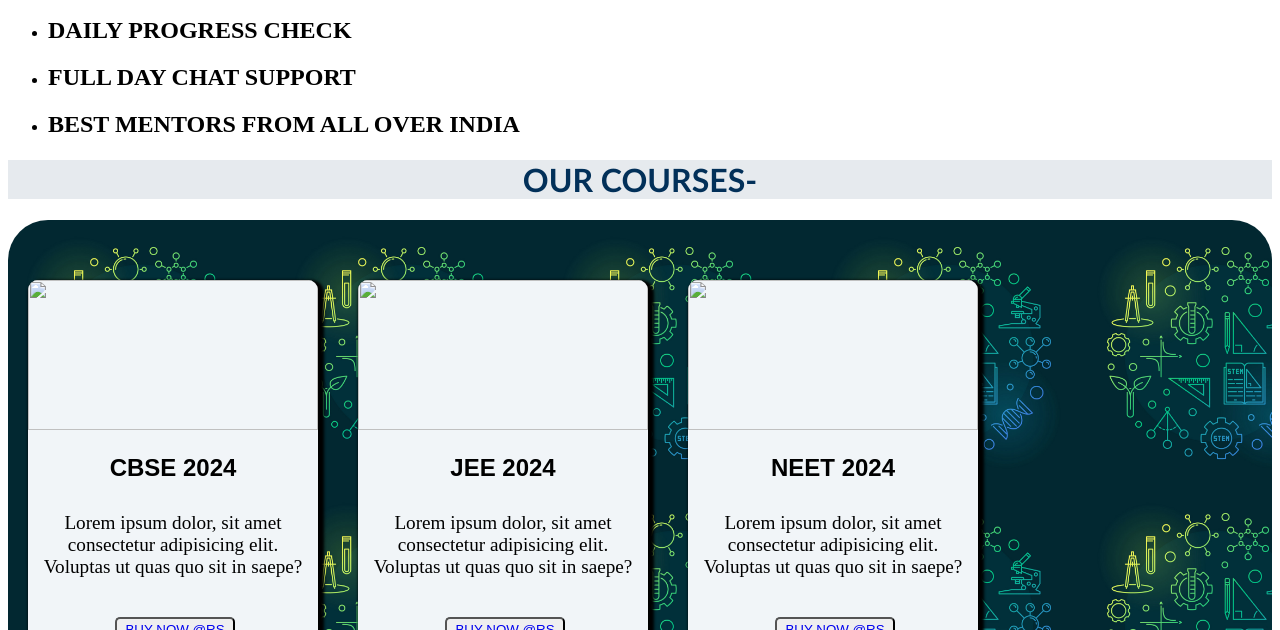
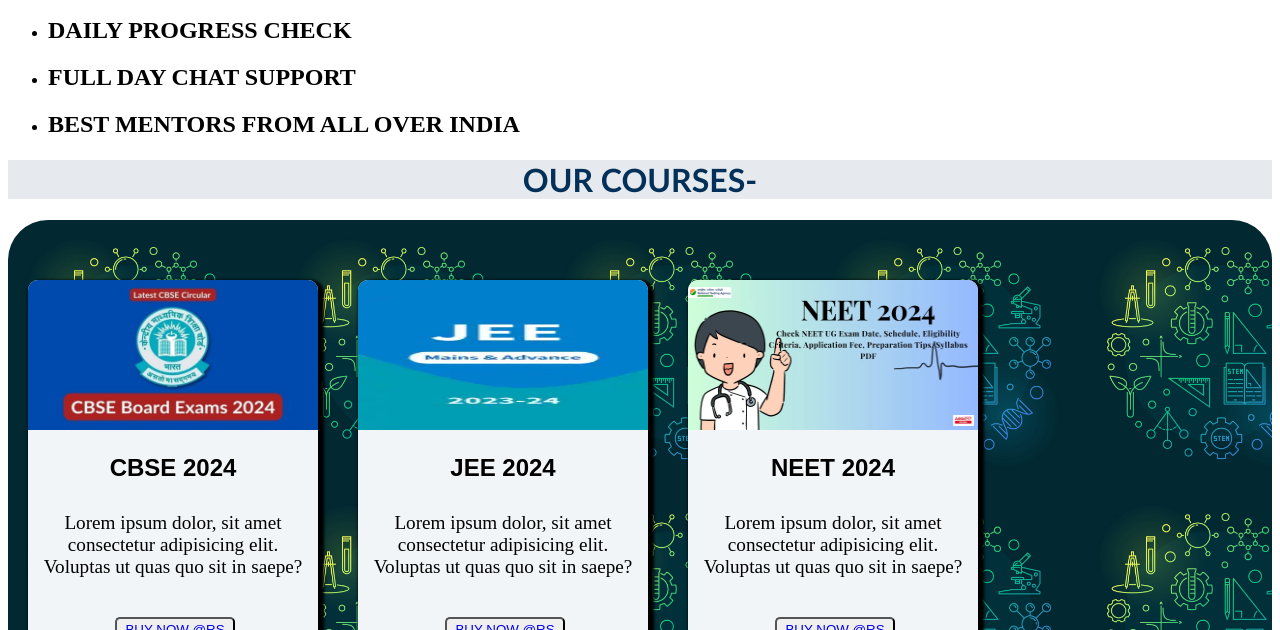
Before and after one commit to gnitin07/new, a plain HTML site: page index.html in a window 1280 px wide. Shown: the part 616-1246 px from the top of the page. Drawn offline with Linux system fonts and the light colour scheme.

Commit message:
Update index.html

```diff
--- a/index.html
+++ b/index.html
@@ -5,9 +5,9 @@
     <meta http-equiv="X-UA-Compatible" content="IE=edge">
     <meta name="viewport" content="width=device-width, initial-scale=1.0">
     <title>NITIN MENTORSHIP|| GUIDE TO CRACK</title>
-    <link rel="apple-touch-icon" sizes="180x180" href="fav/android-chrome-192x192.png">
-<link rel="icon" type="image/png" sizes="32x32" href="fav/favicon-32x32.png">
-<link rel="icon" type="image/png" sizes="16x16" href="fav/favicon-16x16.png">
+    <link rel="apple-touch-icon" sizes="180x180" href="android-chrome-192x192.png">
+<link rel="icon" type="image/png" sizes="32x32" href="favicon-32x32.png">
+<link rel="icon" type="image/png" sizes="16x16" href="favicon-16x16.png">
 <link rel="manifest" href="/site.webmanifest">
 <link rel="stylesheet" href="first.css">
 </head>
@@ -39,7 +39,7 @@ we together with our team works for the each and every student on our platform .
 
     <div class="outer">
         <div class="box">
-<div class="image"><img src="postimg/CBSE-Board-Exams-2024-1200x675.jpg" ></div>
+<div class="image"><img src="CBSE-Board-Exams-2024-1200x675.jpg" ></div>
 <h2 style="text-align: center;font-family: ARIAL;">CBSE 2024</h2>
 
 
@@ -51,7 +51,7 @@ we together with our team works for the each and every student on our platform .
 
 
         <div class="box">
-            <div class="image"><img src="postimg/jee.webp" class="one"></div>
+            <div class="image"><img src="jee.webp" class="one"></div>
             <h2 style="text-align: center;font-family: ARIAL;">JEE 2024</h2>
             <div class="des"><p style="font-size:larger ;padding: 10px 10px">Lorem ipsum dolor, sit amet consectetur adipisicing elit. Voluptas ut quas quo sit in saepe?</p>
 
@@ -60,7 +60,7 @@ we together with our team works for the each and every student on our platform .
 
 
                     <div class="box">
-<div class="image"><img src="postimg/NEET-2024.webp" class="one"></div>
+<div class="image"><img src="NEET-2024.webp" class="one"></div>
 <h2 style="text-align: center;font-family: ARIAL;">NEET 2024</h2>
 <div class="des"><p style="font-size:larger ;padding: 10px 10px">Lorem ipsum dolor, sit amet consectetur adipisicing elit. Voluptas ut quas quo sit in saepe?</p>
 
```
